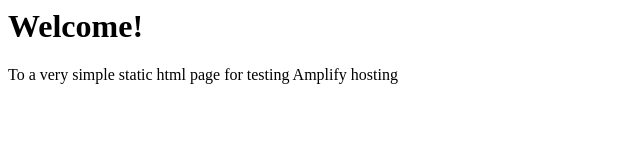
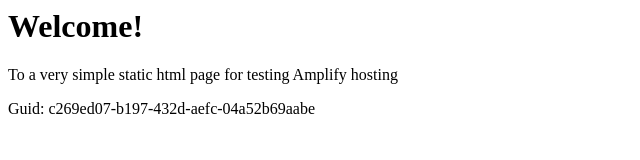
Before and after one commit to aws-aemilia-lhr/Github-PR-Commit-Integration-Test-DoNotTouch-Gith-OKSLNVO2-v1-preprod-eu-west-2, a website: page src/index.html in a window 1280 px wide. Shown: the whole page, without its empty margins (0-640 px from the left). Drawn offline with Linux system fonts and the light colour scheme.

Commit message:
commit from integ tests

```diff
--- a/src/index.html
+++ b/src/index.html
@@ -1,3 +1,5 @@
+
+
 <html lang="en">
 
 <head>
@@ -10,6 +12,6 @@
 <body>
     <h1>Welcome!</h1>
     <p>To a very simple static html page for testing Amplify hosting</p>
-</body>
+    <p>Guid: c269ed07-b197-432d-aefc-04a52b69aabe</p></body>
 
 </html>
```
